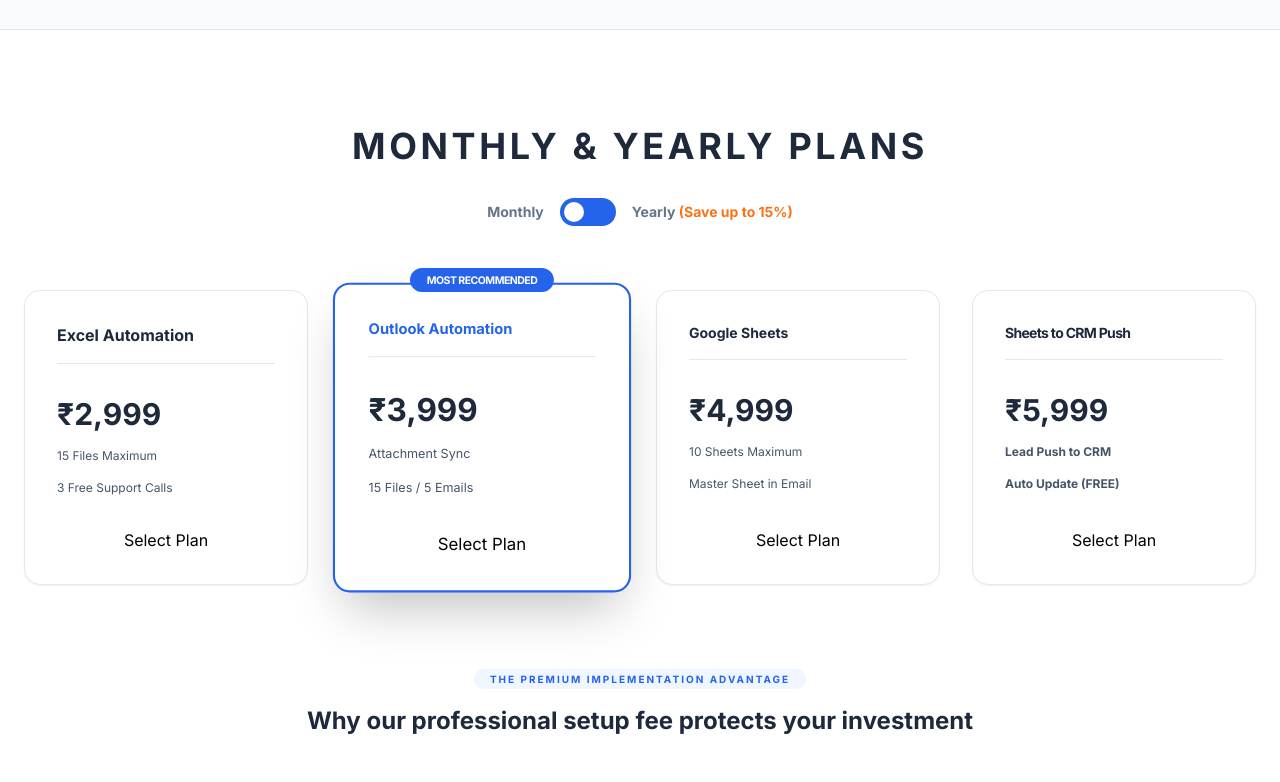
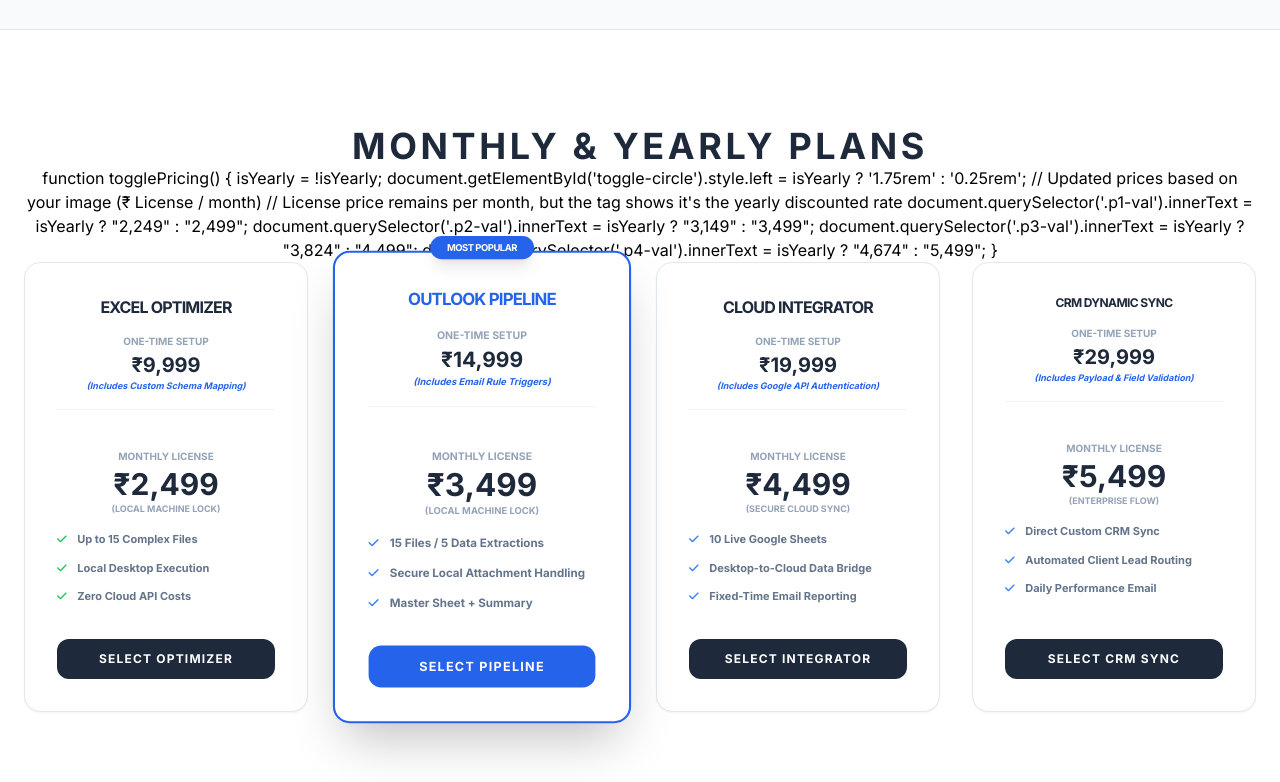
Before and after one commit to yuktiaisales-sudo/yukti-automation-web-, a plain HTML site: page index.html in a window 1280 px wide. Shown: the part 2560-3342 px from the top of the page. Drawn offline with nearby package versions, Linux system fonts and the light colour scheme; no server answers.

Commit message:
Update index.html

```diff
--- a/index.html
+++ b/index.html
@@ -295,62 +295,105 @@
             <h2 class="text-4xl font-bold text-slate-800 uppercase tracking-widest">Monthly & Yearly Plans</h2>
 
             <!-- Monthly / Yearly Toggle -->
-            <div class="mt-8 flex justify-center items-center gap-4">
-                <span class="text-sm font-bold text-slate-500">Monthly</span>
-                <button onclick="togglePricing()" id="price-toggle" class="w-14 h-7 bg-blue-600 rounded-full relative">
-                    <div id="toggle-circle" style="left: 0.25rem" class="w-5 h-5 bg-white rounded-full absolute top-1 transition-all duration-300"></div>
-                </button>
-                <span class="text-sm font-bold text-slate-500">Yearly <span class="text-orange-500">(Save up to 15%)</span></span>
+            function togglePricing() {
+        isYearly = !isYearly;
+        document.getElementById('toggle-circle').style.left = isYearly ? '1.75rem' : '0.25rem';
+
+        // Updated prices based on your image (₹ License / month)
+        // License price remains per month, but the tag shows it's the yearly discounted rate
+        document.querySelector('.p1-val').innerText = isYearly ? "2,249" : "2,499";
+        document.querySelector('.p2-val').innerText = isYearly ? "3,149" : "3,499";
+        document.querySelector('.p3-val').innerText = isYearly ? "3,824" : "4,499";
+        document.querySelector('.p4-val').innerText = isYearly ? "4,674" : "5,499";
+    }
+
+        <div class="max-w-7xl mx-auto grid md:grid-cols-2 lg:grid-cols-4 gap-8">
+
+        <!-- Card 1: Excel Optimizer -->
+        <div class="price-card bg-white p-8 rounded-2xl border border-slate-200 flex flex-col shadow-sm">
+            <h4 class="font-black text-slate-800 mb-2 uppercase tracking-tighter">Excel Optimizer</h4>
+            <div class="mb-4 pb-4 border-b border-slate-100">
+                <span class="text-[10px] font-bold text-slate-400 uppercase">One-Time Setup</span>
+                <div class="text-xl font-bold text-slate-800">₹9,999</div>
+                <p class="text-[9px] text-blue-600 font-bold italic">(Includes Custom Schema Mapping)</p>
             </div>
+            <div class="my-4">
+                <span class="text-[10px] font-bold text-slate-400 uppercase">Monthly License</span>
+                <div class="text-3xl font-black text-slate-800">₹<span class="p1-val" data-inr="2499">2,499</span></div>
+                <p class="text-[9px] text-slate-400 font-bold uppercase">(Local Machine Lock)</p>
+            </div>
+            <ul class="text-[11px] font-bold text-slate-500 space-y-3 mb-8 flex-grow text-left">
+                <li><i class="fa-solid fa-check text-green-500 mr-2"></i> Up to 15 Complex Files</li>
+                <li><i class="fa-solid fa-check text-green-500 mr-2"></i> Local Desktop Execution</li>
+                <li><i class="fa-solid fa-check text-green-500 mr-2"></i> Zero Cloud API Costs</li>
+            </ul>
+            <button onclick="goToPayment('excel')" class="bg-slate-800 text-white py-3 rounded-xl font-bold uppercase text-xs tracking-widest hover:bg-slate-700 transition">Select Optimizer</button>
         </div>
 
-        <div class="max-w-7xl mx-auto grid md:grid-cols-2 lg:grid-cols-4 gap-8">
-            <!-- Card 1 -->
-            <div class="price-card bg-white p-8 rounded-2xl border border-slate-200 shadow-sm flex flex-col">
-                <h4 class="font-bold text-slate-800 mb-4 border-b pb-4">Excel Automation</h4>
-                <div class="my-4 text-3xl font-bold text-slate-800">₹<span class="p1-val" data-inr="2999">2,999</span></div>
-                <ul class="text-xs text-slate-600 space-y-4 mb-8 flex-grow">
-                    <li>15 Files Maximum</li>
-                    <li>3 Free Support Calls</li>
-                    <li class="yearly-extra hidden text-blue-600 font-bold">10% Yearly Discount Applied</li>
-                </ul>
-               <button onclick="window.location.href='payment.html?plan=excel&cycle=' + (isYearly ? 'yearly' : 'monthly')" class="...">Select Plan</button>
+        <!-- Card 2: Outlook Automation Pipeline -->
+        <div class="price-card bg-white p-8 rounded-2xl border-2 border-blue-600 shadow-2xl scale-105 flex flex-col relative">
+            <div class="absolute -top-4 left-1/2 -translate-x-1/2 bg-blue-600 text-white text-[9px] font-bold py-1 px-4 rounded-full uppercase tracking-tighter shadow-lg">Most Popular</div>
+            <h4 class="font-black text-blue-600 mb-2 uppercase tracking-tighter">Outlook Pipeline</h4>
+            <div class="mb-4 pb-4 border-b border-blue-50">
+                <span class="text-[10px] font-bold text-slate-400 uppercase">One-Time Setup</span>
+                <div class="text-xl font-bold text-slate-800">₹14,999</div>
+                <p class="text-[9px] text-blue-600 font-bold italic">(Includes Email Rule Triggers)</p>
             </div>
-            <!-- Card 2 -->
-            <div class="price-card bg-white p-8 rounded-2xl border-2 border-blue-600 shadow-2xl scale-105 flex flex-col relative">
-                <div class="absolute -top-4 left-1/2 -translate-x-1/2 bg-blue-600 text-white text-[10px] font-bold py-1 px-4 rounded-full uppercase tracking-tighter">Most Recommended</div>
-                <h4 class="font-bold text-blue-600 mb-4 border-b pb-4 text-sm">Outlook Automation</h4>
-                <div class="my-4 text-3xl font-bold text-slate-800">₹<span class="p2-val" data-inr="3999">3,999</span></div>
-                <ul class="text-xs text-slate-600 space-y-4 mb-8 flex-grow font-medium">
-                    <li>Attachment Sync</li>
-                    <li>15 Files / 5 Emails</li>
-                    <li class="yearly-extra hidden text-blue-600 font-bold">10% Yearly Discount Applied</li>
-                </ul>
-                <button onclick="window.location.href='payment.html?plan=outlook&cycle=' + (isYearly ? 'yearly' : 'monthly')" class="...">Select Plan</button>
+            <div class="my-4">
+                <span class="text-[10px] font-bold text-slate-400 uppercase">Monthly License</span>
+                <div class="text-3xl font-black text-slate-800">₹<span class="p2-val" data-inr="3499">3,499</span></div>
+                <p class="text-[9px] text-slate-400 font-bold uppercase">(Local Machine Lock)</p>
             </div>
-            <!-- Card 3 -->
-            <div class="price-card bg-white p-8 rounded-2xl border border-slate-200 shadow-sm flex flex-col">
-                <h4 class="font-bold text-slate-800 mb-4 border-b pb-4 text-sm">Google Sheets</h4>
-                <div class="my-4 text-3xl font-bold text-slate-800">₹<span class="p3-val" data-inr="4999">4,999</span></div>
-                <ul class="text-xs text-slate-600 space-y-4 mb-8 flex-grow">
-                    <li>10 Sheets Maximum</li>
-                    <li>Master Sheet in Email</li>
-                    <li class="yearly-extra hidden text-blue-600 font-bold">15% Yearly Discount Applied</li>
-                </ul>
-                <button onclick="window.location.href='payment.html?plan=google&cycle=' + (isYearly ? 'yearly' : 'monthly')" class="...">Select Plan</button>
+            <ul class="text-[11px] font-bold text-slate-500 space-y-3 mb-8 flex-grow text-left">
+                <li><i class="fa-solid fa-check text-blue-500 mr-2"></i> 15 Files / 5 Data Extractions</li>
+                <li><i class="fa-solid fa-check text-blue-500 mr-2"></i> Secure Local Attachment Handling</li>
+                <li><i class="fa-solid fa-check text-blue-500 mr-2"></i> Master Sheet + Summary</li>
+            </ul>
+            <button onclick="goToPayment('outlook')" class="bg-blue-600 text-white py-3 rounded-xl font-bold uppercase text-xs tracking-widest hover:bg-blue-700 transition">Select Pipeline</button>
+        </div>
+
+        <!-- Card 3: Cloud Sheets Integrator -->
+        <div class="price-card bg-white p-8 rounded-2xl border border-slate-200 flex flex-col shadow-sm">
+            <h4 class="font-black text-slate-800 mb-2 uppercase tracking-tighter">Cloud Integrator</h4>
+            <div class="mb-4 pb-4 border-b border-slate-100">
+                <span class="text-[10px] font-bold text-slate-400 uppercase">One-Time Setup</span>
+                <div class="text-xl font-bold text-slate-800">₹19,999</div>
+                <p class="text-[9px] text-blue-600 font-bold italic">(Includes Google API Authentication)</p>
             </div>
-            <!-- Card 4 -->
-            <div class="price-card bg-white p-8 rounded-2xl border border-slate-200 shadow-sm flex flex-col">
-                <h4 class="font-bold text-slate-800 mb-4 border-b pb-4 text-sm tracking-tighter">Sheets to CRM Push</h4>
-                <div class="my-4 text-3xl font-bold text-slate-800">₹<span class="p4-val" data-inr="5999">5,999</span></div>
-                <ul class="text-xs text-slate-600 space-y-4 mb-8 flex-grow font-bold">
-                    <li>Lead Push to CRM</li>
-                    <li>Auto Update (FREE)</li>
-                    <li class="yearly-extra hidden text-blue-600 font-bold">15% Yearly Discount Applied</li>
-                </ul>
-                <button onclick="window.location.href='payment.html?plan=crm&cycle=' + (isYearly ? 'yearly' : 'monthly')" class="...">Select Plan</button>
+            <div class="my-4">
+                <span class="text-[10px] font-bold text-slate-400 uppercase">Monthly License</span>
+                <div class="text-3xl font-black text-slate-800">₹<span class="p3-val" data-inr="4499">4,499</span></div>
+                <p class="text-[9px] text-slate-400 font-bold uppercase">(Secure Cloud Sync)</p>
             </div>
+            <ul class="text-[11px] font-bold text-slate-500 space-y-3 mb-8 flex-grow text-left">
+                <li><i class="fa-solid fa-check text-blue-500 mr-2"></i> 10 Live Google Sheets</li>
+                <li><i class="fa-solid fa-check text-blue-500 mr-2"></i> Desktop-to-Cloud Data Bridge</li>
+                <li><i class="fa-solid fa-check text-blue-500 mr-2"></i> Fixed-Time Email Reporting</li>
+            </ul>
+            <button onclick="goToPayment('google')" class="bg-slate-800 text-white py-3 rounded-xl font-bold uppercase text-xs tracking-widest hover:bg-slate-700 transition">Select Integrator</button>
         </div>
+
+        <!-- Card 4: Sheets to CRM Sync -->
+        <div class="price-card bg-white p-8 rounded-2xl border border-slate-200 flex flex-col shadow-sm">
+            <h4 class="font-black text-slate-800 mb-2 uppercase tracking-tighter text-xs">CRM Dynamic Sync</h4>
+            <div class="mb-4 pb-4 border-b border-slate-100">
+                <span class="text-[10px] font-bold text-slate-400 uppercase">One-Time Setup</span>
+                <div class="text-xl font-bold text-slate-800">₹29,999</div>
+                <p class="text-[9px] text-blue-600 font-bold italic">(Includes Payload & Field Validation)</p>
+            </div>
+            <div class="my-4">
+                <span class="text-[10px] font-bold text-slate-400 uppercase">Monthly License</span>
+                <div class="text-3xl font-black text-slate-800">₹<span class="p4-val" data-inr="5499">5,499</span></div>
+                <p class="text-[9px] text-slate-400 font-bold uppercase">(Enterprise Flow)</p>
+            </div>
+            <ul class="text-[11px] font-bold text-slate-500 space-y-3 mb-8 flex-grow text-left">
+                <li><i class="fa-solid fa-check text-blue-500 mr-2"></i> Direct Custom CRM Sync</li>
+                <li><i class="fa-solid fa-check text-blue-500 mr-2"></i> Automated Client Lead Routing</li>
+                <li><i class="fa-solid fa-check text-blue-500 mr-2"></i> Daily Performance Email</li>
+            </ul>
+            <button onclick="goToPayment('crm')" class="bg-slate-800 text-white py-3 rounded-xl font-bold uppercase text-xs tracking-widest hover:bg-slate-700 transition">Select CRM Sync</button>
+        </div>
+    </div>
 
        <!-- Setup Fee Value Section -->
     <div class="max-w-7xl mx-auto mt-20 px-6">
```
